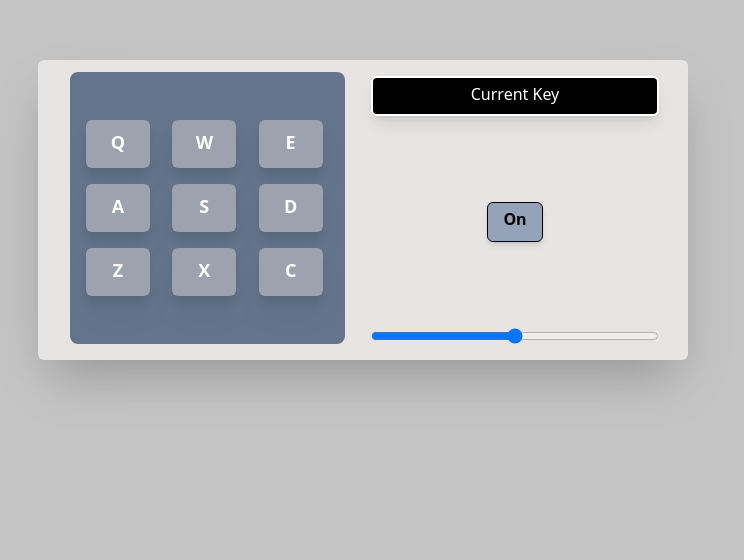
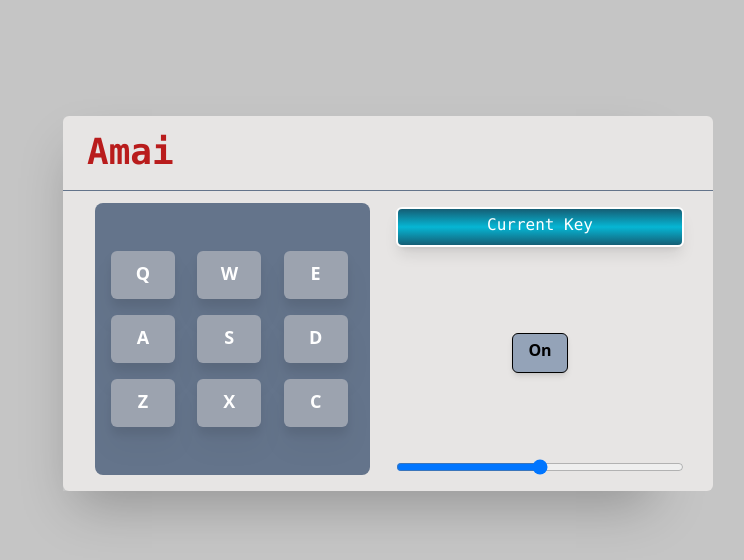
Before and after one commit to ZAMathis/drum-machine, a React (Create React App) app: page / in a window 1280 px wide. Shown: the part 140-700 px from the top of the page, without its empty margins (277-1021 px from the left). Built offline with nearby package versions, Linux system fonts and the light colour scheme.

Commit message:
edited display css

```diff
--- a/src/Components/Display.tsx
+++ b/src/Components/Display.tsx
@@ -9,32 +9,57 @@ const Display: FC = () => {
     const [volume, setVolume] = useState(0.5)
 
     return (
+        <div className="
+        shadow-2xl
+        w-[600px]
+        m-auto">
+
+            <div className="
+            bg-stone-200
+            w-[650px]
+            h-[75px]
+            m-auto
+            mt-64
+            rounded-t-md
+            border-b
+            border-slate-500
+            " id="banner">
+                <h1 className="
+                font-mono
+                font-semibold
+                text-red-700
+                text-4xl
+                text-left
+                px-6
+                py-4
+                w-[500px]
+                ">Amai</h1>
+            </div>
 
             <div id="display" className="
             grid
             grid-cols-2
             h-[300px]
             w-[650px]
-        mt-[25vh]
-        m-auto p-2
+            m-auto
+            p-2
             bg-stone-200
-        rounded-md
-        shadow-2xl">
+            rounded-b-md">
                 <div>
                     <DrumPads isOn={isOn} setKeyPress={setKeyPress} volume={volume} />
                 </div>
                 <div className="
                 flex
                 flex-col
-            justify-evenly
                 m-2
                 w-72
                 h-66">
                     <p className="
                     p-1
                     h-10
-                bg-black
+                    bg-gradient-to-t from-cyan-800 via-cyan-500 to-cyan-800
                     text-white
+                    font-mono
                     rounded-md
                     shadow-lg
                     border-2
@@ -43,6 +68,7 @@ const Display: FC = () => {
                     <VolumeControl setVolume={setVolume} />
                 </div>
             </div>
+        </div>
     )
 }
 
```
Lines whose indentation alone changed are shown as unchanged.
